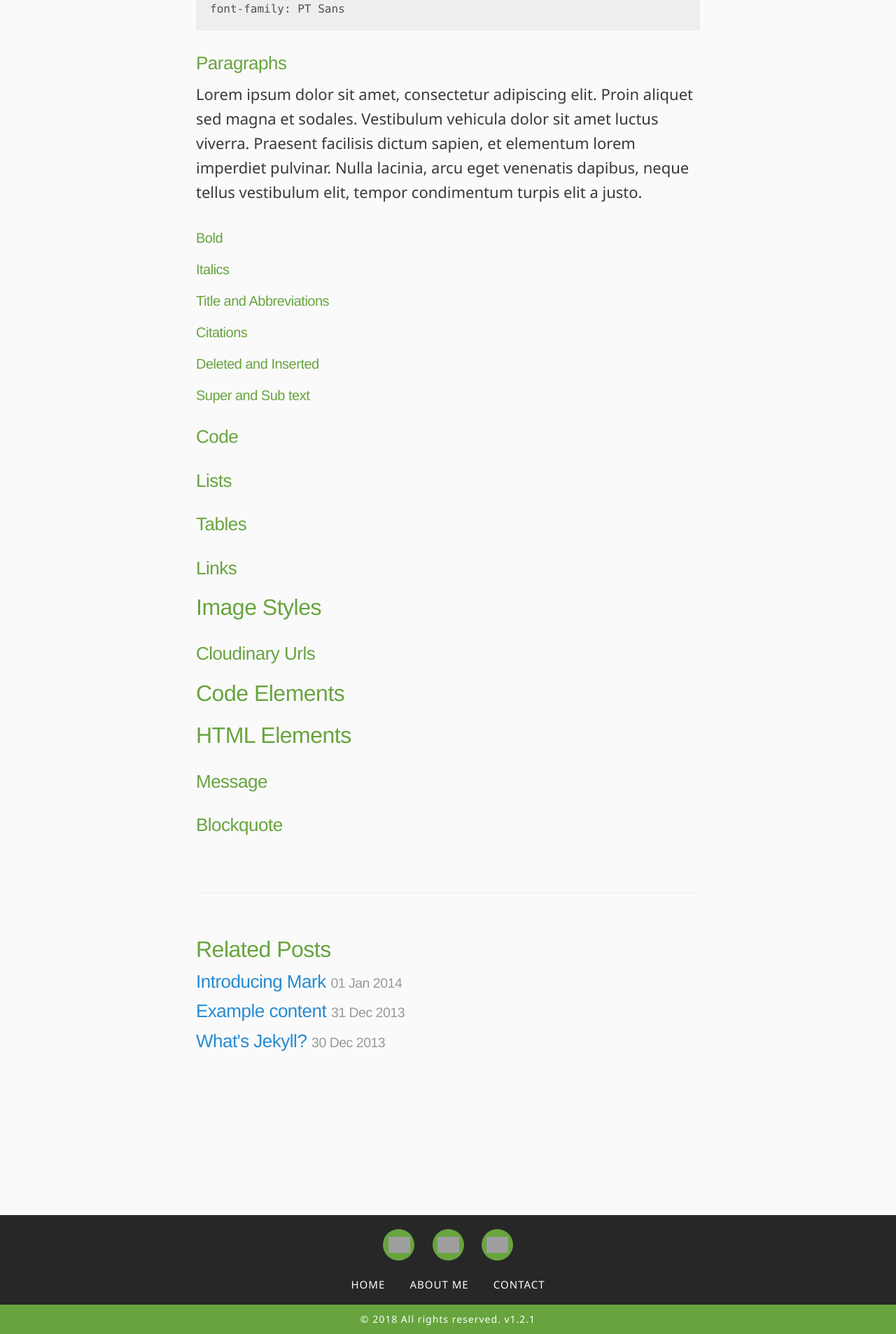
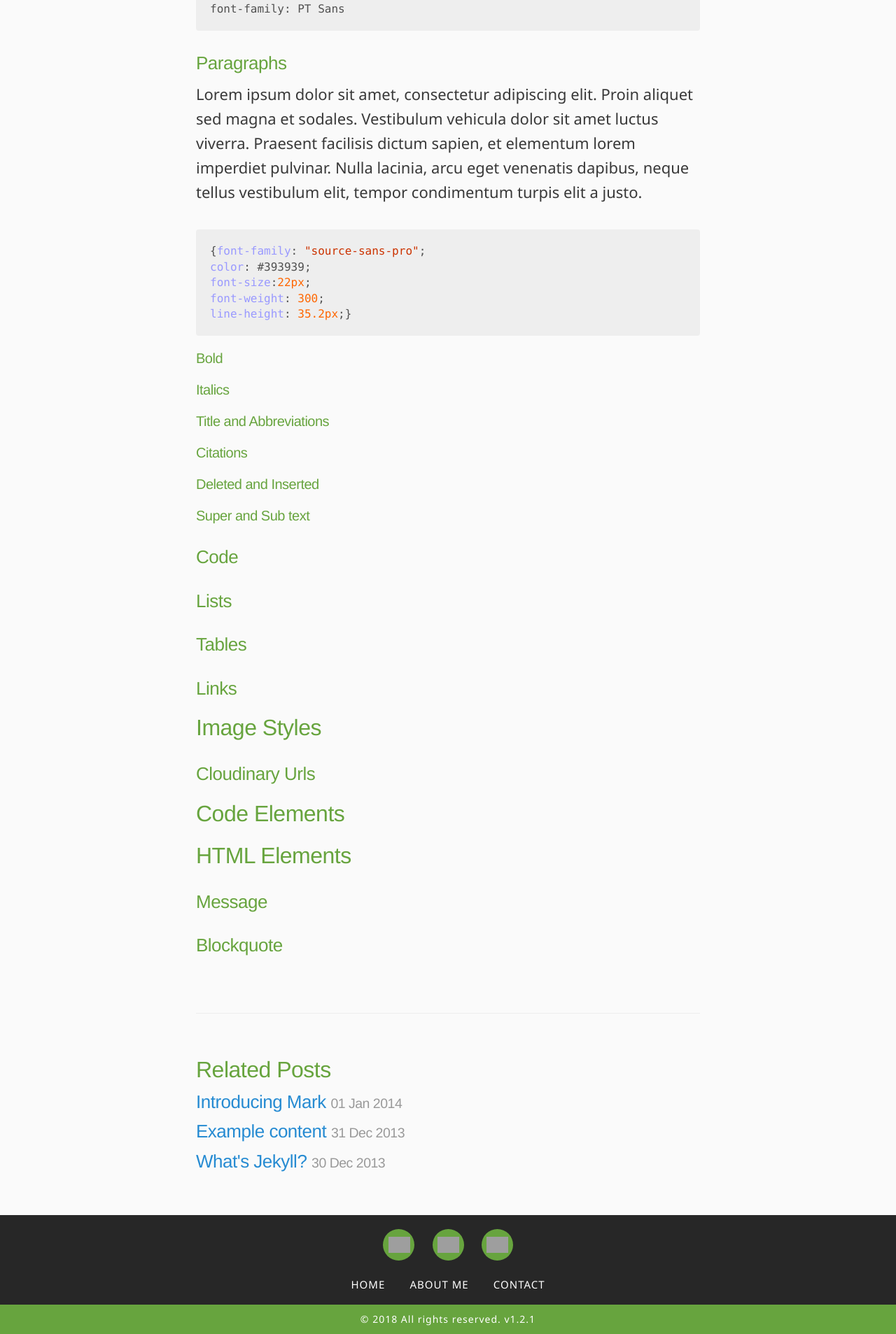
Before and after one commit to markthelefty/markthelefty.github.io, a Jekyll site: the page built from _posts/2018-07-30-theme-style-guide.markdown, in a window 1280 px wide. Shown: the part 1847-3754 px from the top of the page at 70% size. Built offline with Jekyll 4.4.1, drawn with Linux system fonts in a browser that asks for light colours; some web fonts are replaced; our own code applies the rules of GitHub Pages for plain Markdown files; grey boxes are pictures that could not be loaded.

Commit message:
Updated Theme Style Guide

````diff
--- a/_posts/2018-07-30-theme-style-guide.markdown
+++ b/_posts/2018-07-30-theme-style-guide.markdown
@@ -41,7 +41,13 @@ font-family: PT Sans
 ```
 ### Paragraphs
 Lorem ipsum dolor sit amet, consectetur adipiscing elit. Proin aliquet sed magna et sodales. Vestibulum vehicula dolor sit amet luctus viverra. Praesent facilisis dictum sapien, et elementum lorem imperdiet pulvinar. Nulla lacinia, arcu eget venenatis dapibus, neque tellus vestibulum elit, tempor condimentum turpis elit a justo.
-
+```css
+{font-family: "source-sans-pro";
+color: #393939;
+font-size:22px;
+font-weight: 300;
+line-height: 35.2px;}
+```
 
 #### Bold
 
````
